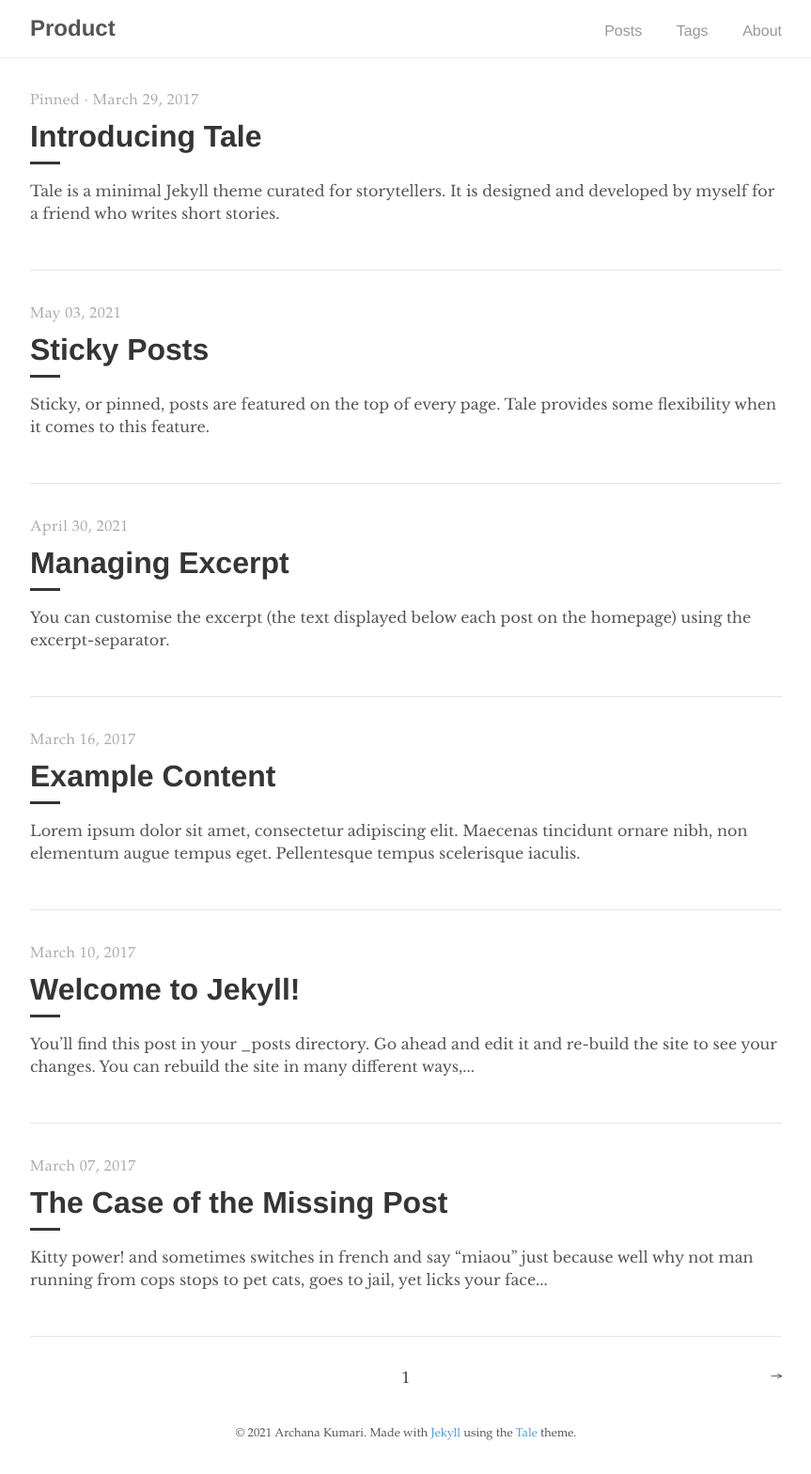
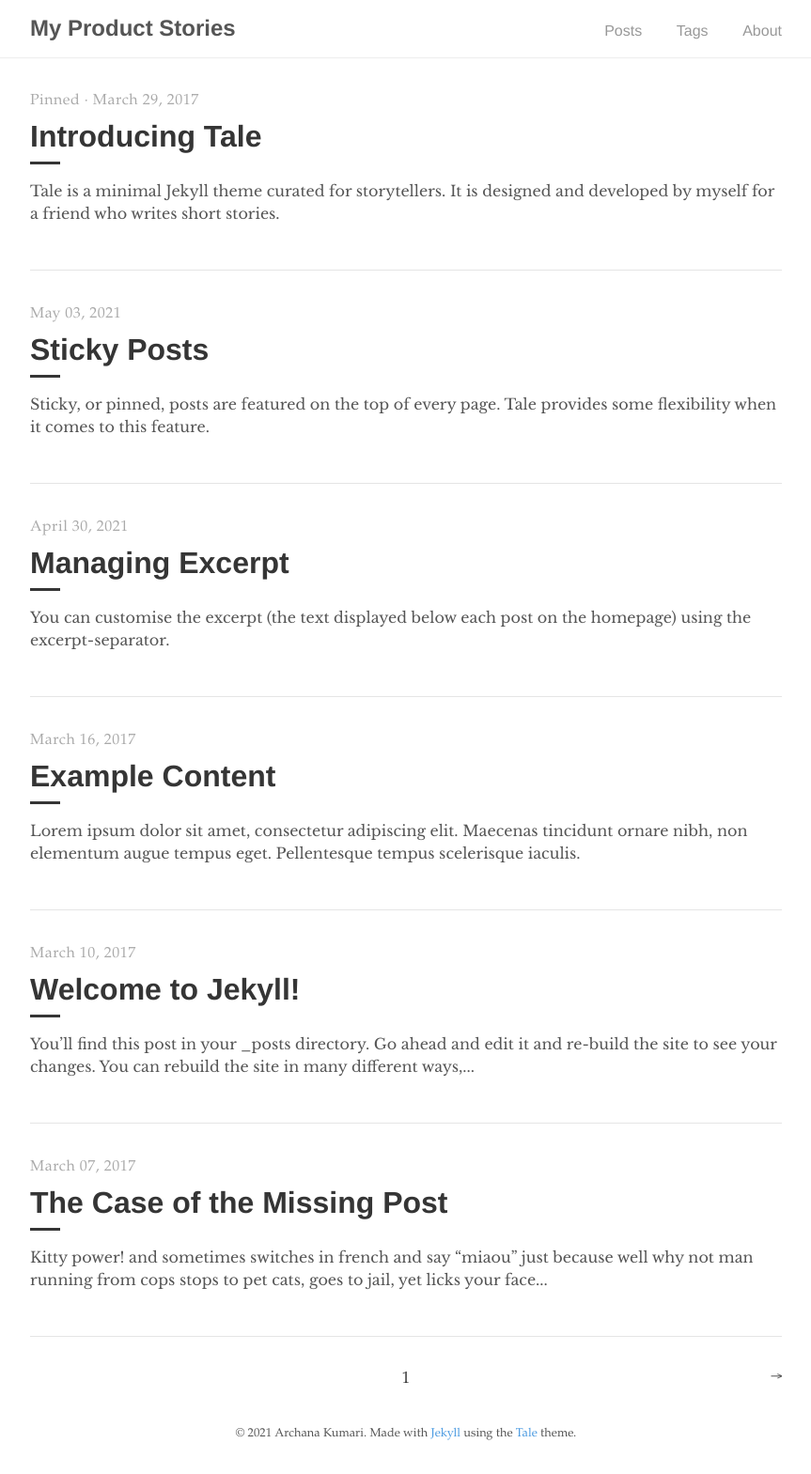
Before and after one commit to Archana-blog/product, a Jekyll site: the page built from index.html, in a window 1280 px wide. Shown: the whole page at 94% size, without its empty margins (208-1071 px from the left). Built offline with Jekyll 4.4.1, drawn with Linux system fonts in a browser that asks for light colours; the list of posts is cut into pages by our own code.

Commit message:
Update _config.yml

```diff
--- a/_config.yml
+++ b/_config.yml
@@ -1,5 +1,5 @@
 # Site settings
-title:          Product
+title:          My Product Stories
 description:    "Minimal Jekyll theme for storytellers"
 baseurl:        "/product"
 url:            "https://archana-blog.github.io"
```
